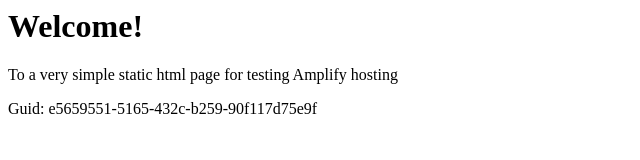
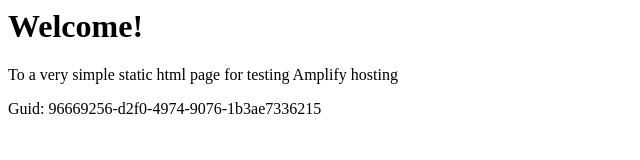
Before and after one commit to aws-aemilia-nrt/Github-PR-Commit-Integration-Test-DoNotTouch-GitHubWebhookPushCanaryTest-v1-prod-ap-northeast-1, a website: page src/index.html in a window 1280 px wide. Shown: the full height of the page, 0-640 px from the left. Drawn offline with Linux system fonts and the light colour scheme.

Commit message:
commit from integ tests

```diff
--- a/src/index.html
+++ b/src/index.html
@@ -12,6 +12,6 @@
 <body>
     <h1>Welcome!</h1>
     <p>To a very simple static html page for testing Amplify hosting</p>
-    <p>Guid: e5659551-5165-432c-b259-90f117d75e9f</p></body>
+    <p>Guid: 96669256-d2f0-4974-9076-1b3ae7336215</p></body>
 
 </html>
```
